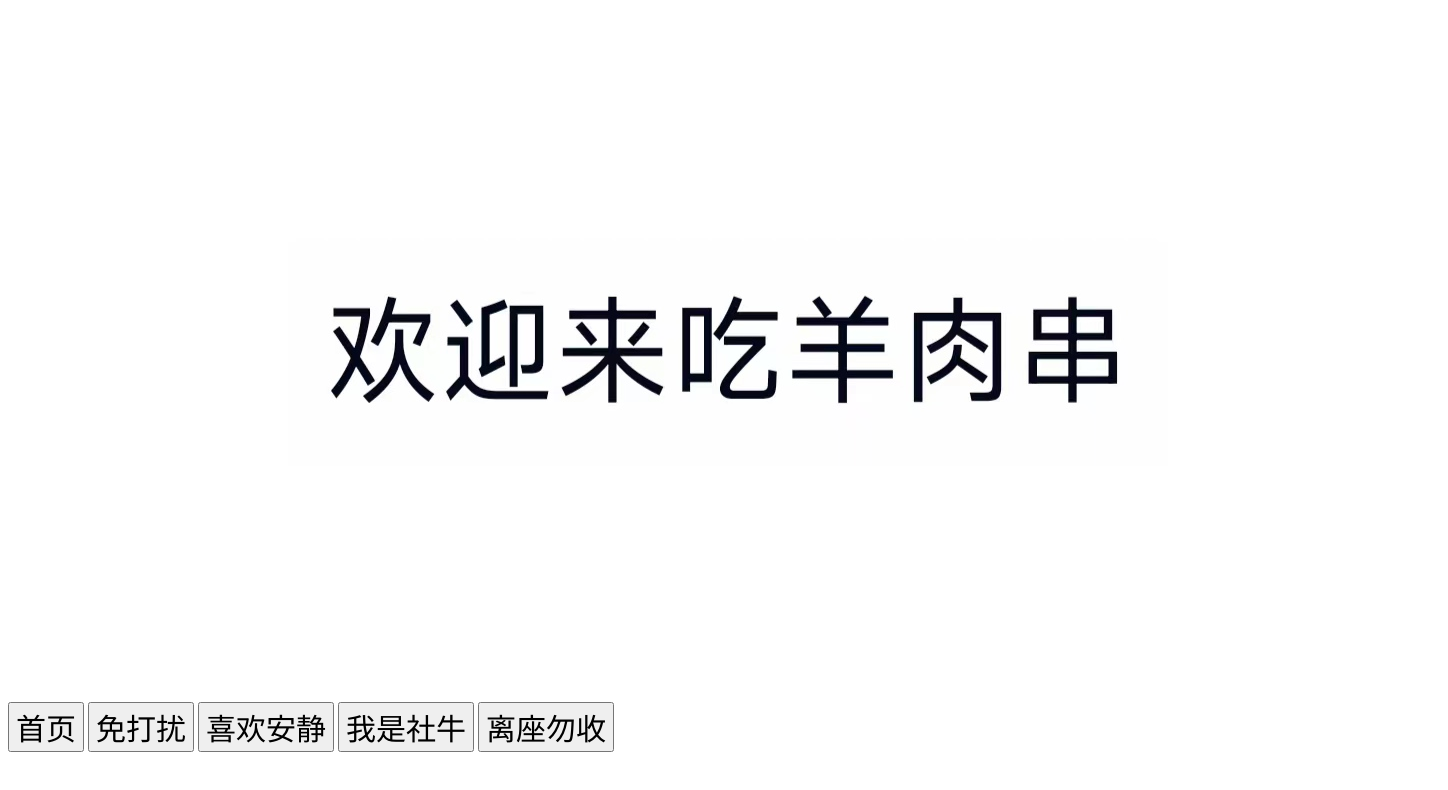
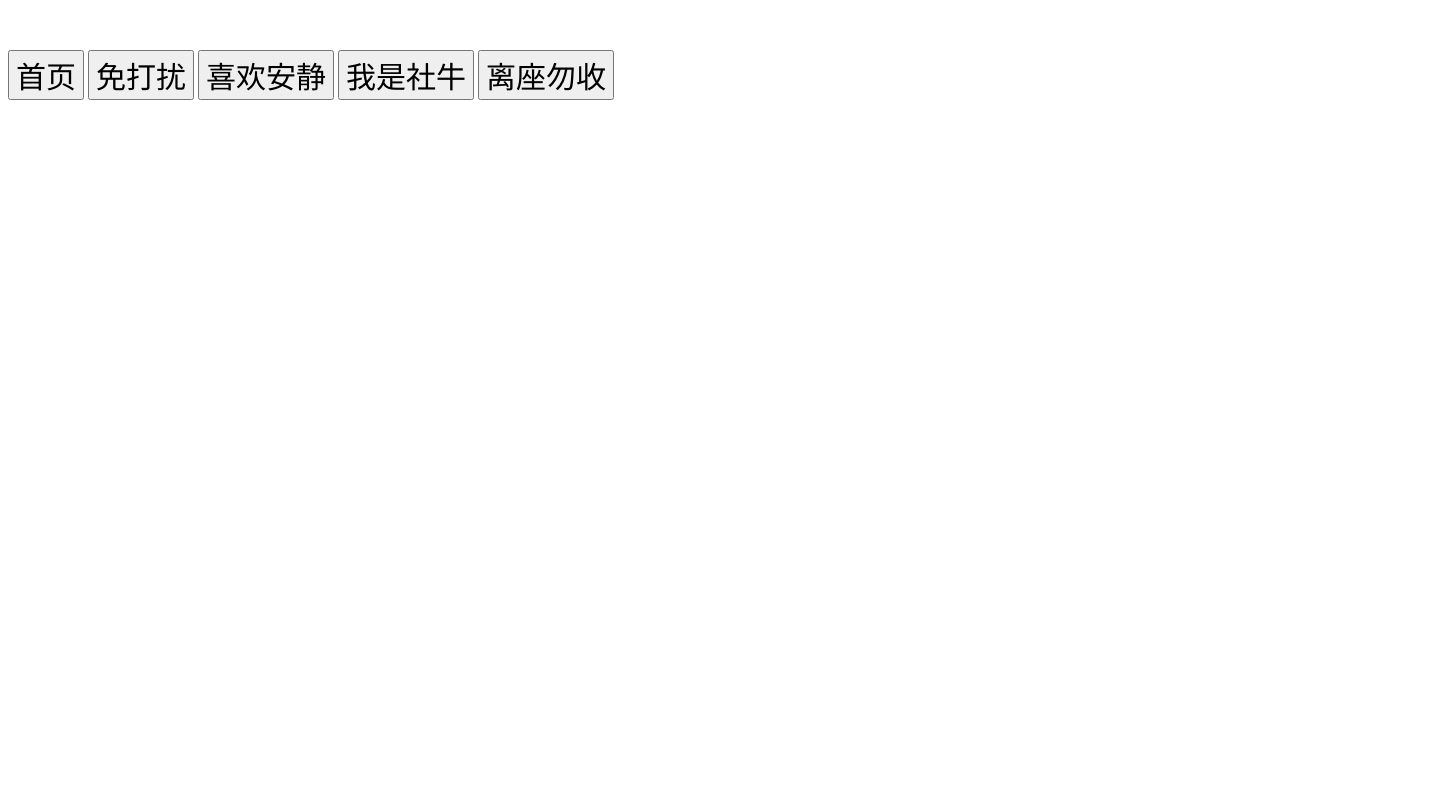
Before and after one commit to 0x24Name/longlongago, a plain HTML site: page index.html in a window 1280 px wide. Shown: the whole page, 1448 px wide, since content can reach past the window. Drawn offline with Linux system fonts and the light colour scheme.

Commit message:
Update index.html

```diff
--- a/index.html
+++ b/index.html
@@ -25,7 +25,7 @@
 </head>
 <body>
     <div class="image-container">
-        <img id="image-display" src="/首页.jpg" alt="图片将在这里显示">
+
     </div>
 
     <button id="button1" class="large-button">首页</button>
```
